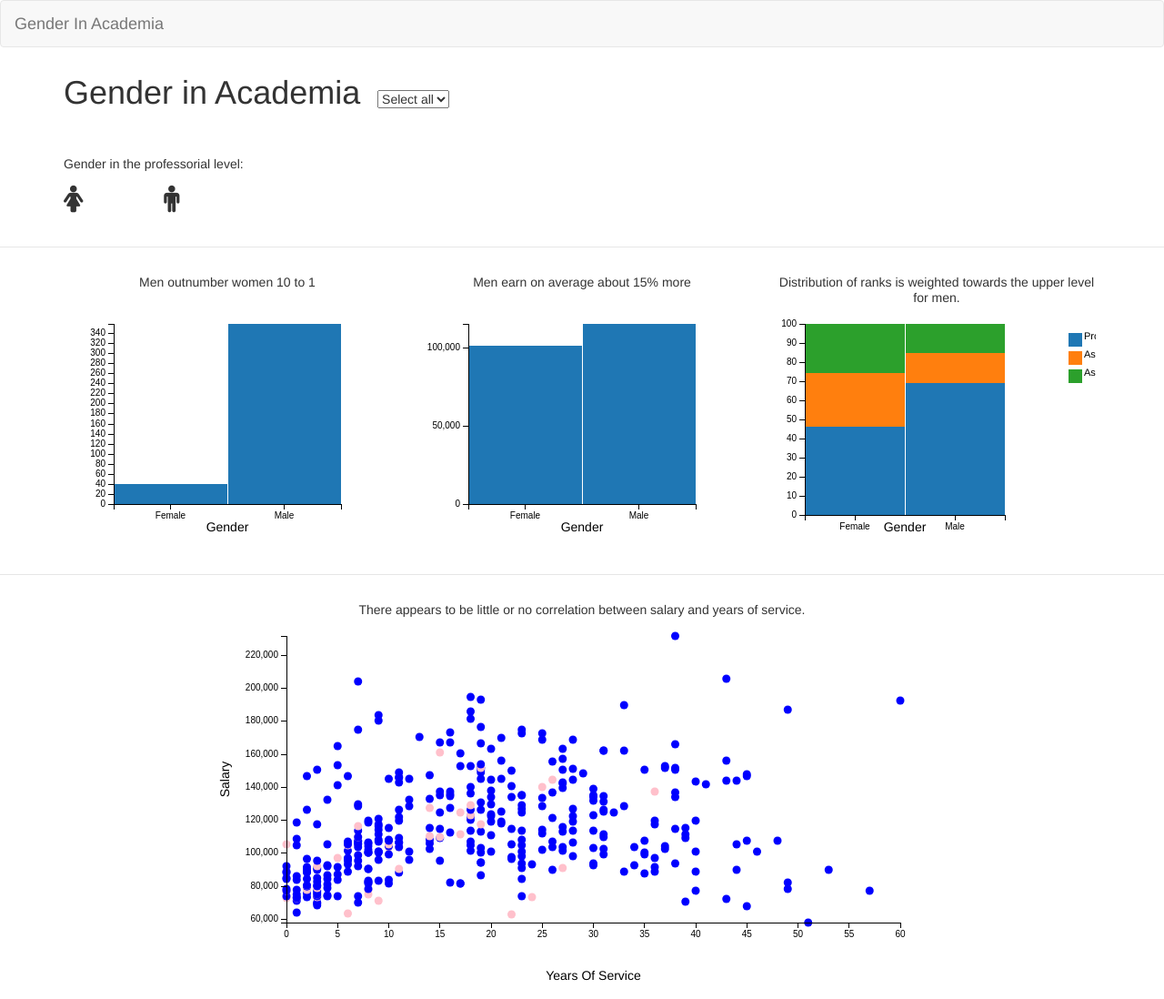
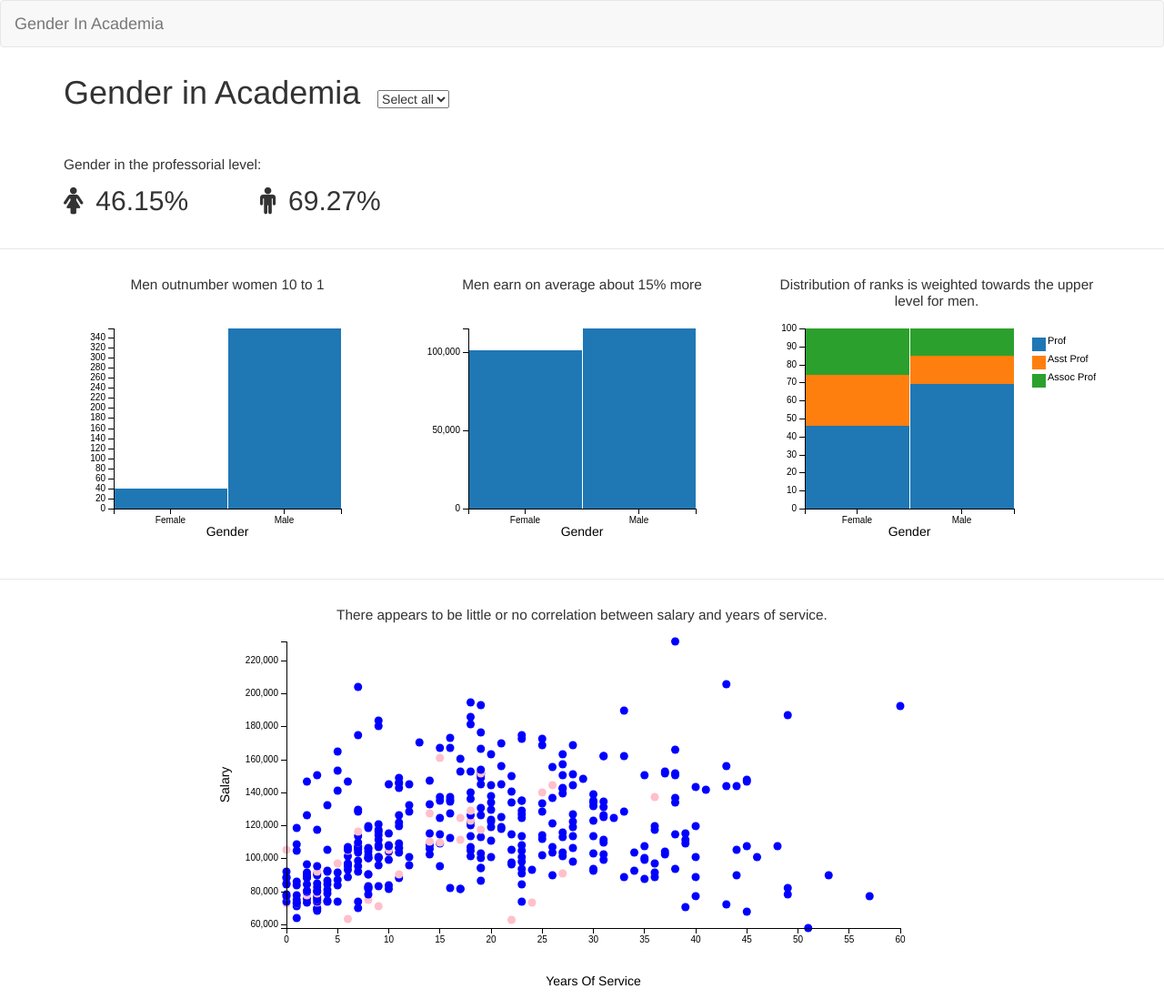
Before and after one commit to steview-d/dashboard-ci, a plain HTML site: page index.html in a window 1280 px wide. Shown: the top 1098 px of the page at 91% size. Drawn offline with nearby package versions, Linux system fonts and the light colour scheme.

Commit message:
Tidy up presentation Fixed missing percentages for gender split. Repositioned legend for distribution graph so no longer clipped. Fixed alignment of distribution graph to match that of other 2 on same level. Adjusted paragraph font-size to make more readable. Fixed error on salary chart to display correctly - set elasticY to false.

```diff
--- a/index.html
+++ b/index.html
@@ -45,8 +45,8 @@
                     </div>
 
                     <div class="col-xs-12 col-sm-6 col-lg-6">
-                <i class="fa fa-female fa-gender" aria-hidden="true"></i> <span class="number-box" id="percent-of-women-professors"></span>
-                <i class="fa fa-male fa-gender" aria-hidden="true"></i> <span class="number-box" id="percent-of-men-professors"></span>
+                        <i class="fa fa-female fa-gender" aria-hidden="true"></i> <span class="number-box" id="percentage-of-women-professors"></span>
+                        <i class="fa fa-male fa-gender" aria-hidden="true"></i> <span class="number-box" id="percentage-of-men-professors"></span>
                     </div>
                 </div>
             </div>
--- a/static/css/style.css
+++ b/static/css/style.css
@@ -40,5 +40,6 @@
 }
 
 .section-paragraph {
-	line-height: 1.2;
+    font-size: 1.1em;
+	line-height: 1.2em;
 }
--- a/static/js/graph.js
+++ b/static/js/graph.js
@@ -173,6 +173,7 @@ function show_rank_distribution(ndx) {
     dc.barChart('#rank-distribution')
         .width(350)
         .height(250)
+        .margins({ top: 10, right: 90, bottom: 30, left: 30 })
         .dimension(dim)
         .group(profByGender, 'Prof')
         .stack(asstProfByGender, 'Asst Prof')
@@ -188,8 +189,7 @@ function show_rank_distribution(ndx) {
         .x(d3.scale.ordinal())
         .xUnits(dc.units.ordinal)
         .xAxisLabel('Gender')
-        .legend(dc.legend().x(320).y(20).itemHeight(15).gap(5))
-        .margins({ top: 10, right: 100, bottom: 30, left: 30 });
+        .legend(dc.legend().x(280).y(20).itemHeight(15).gap(5));
 }
 
 
```
Lines whose indentation alone changed are shown as unchanged.
